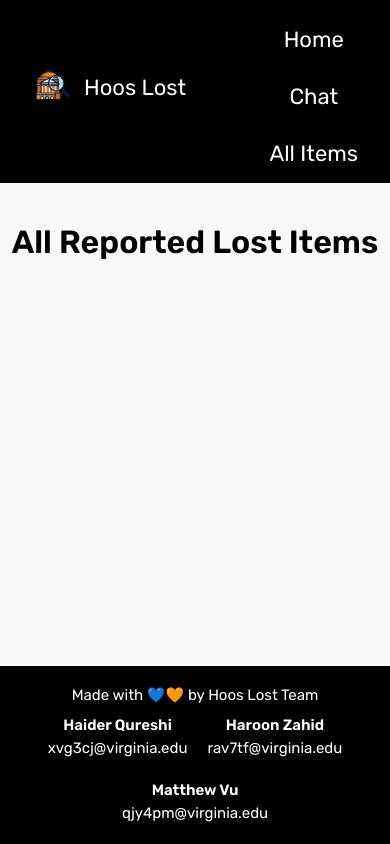
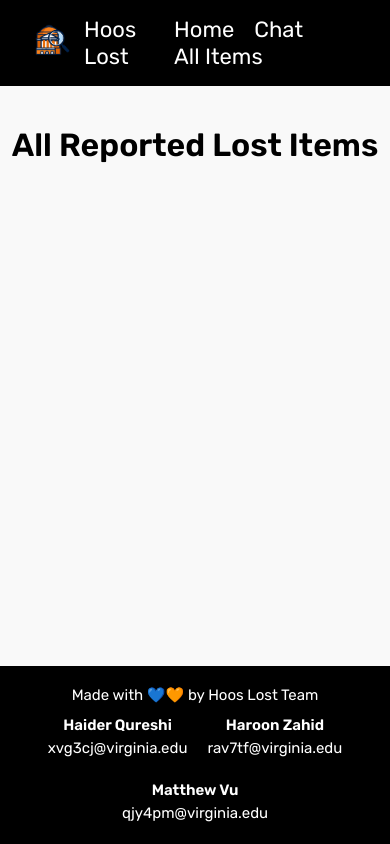
Before and after one commit to haider67795/HooHacks25, a Flask app: page /allitems.html in a window 390 px wide. Run offline with Flask 3, Linux system fonts and the light colour scheme; data that the repository does not hold is empty.

Commit message:
fixed formatting

```diff
--- a/templates/allitems.html
+++ b/templates/allitems.html
@@ -9,24 +9,13 @@
   <link rel="icon" href="../media/tab_icon.png" type="image/png">
 
   <style>
-    /* General Styles */
     body {
       font-family: 'Rubik', sans-serif;
       background-color: #f9f9f9;
       color: #000000;
       margin: 0;
-      display: flex;
-      flex-direction: column;
-      min-height: 100vh;
     }
 
-    .main-wrapper {
-      display: flex;
-      flex-direction: column;
-      flex-grow: 1;
-    }
-
-    /* Navigation Styles */
     nav {
       background-color: #000;
       color: white;
@@ -35,46 +24,43 @@
       display: flex;
       align-items: center;
       justify-content: space-between;
-      flex-wrap: wrap;
     }
 
     .nav-left {
       display: flex;
       align-items: center;
-      margin-bottom: 8px;
+      margin-bottom: 0px;
+
+
     }
 
     .nav-left img {
       height: 40px;
       margin-right: 12px;
     }
-
     .nav-links {
             display: flex;
-      gap: 20px;
             flex-wrap: wrap;
       }
 
     .nav-links a {
       color: white;
+      margin-left: 20px;
       text-decoration: none;
       font-weight: 500;
     }
 
-    /* Page Header */
     h1 {
       text-align: center;
       margin-top: 40px;
     }
 
-    /* Card Container */
     .card-container {
       display: flex;
       flex-wrap: wrap;
       gap: 20px;
       justify-content: center;
       padding: 20px;
-      flex-grow: 1;
     }
 
     .card {
@@ -120,15 +106,49 @@
       font-size: 14px;
     }
 
-    /* Footer Styles */
+    html, body {
+  height: 100%;
+  margin: 0;
+}
+
+.page-wrapper {
+  min-height: calc(100vh - 100px);
+  display: flex;
+  flex-direction: column;
+}
+
+.card-container {
+  flex-grow: 1;
+}
+
+html, body {
+  height: 100%;
+  margin: 0;
+  padding: 0;
+}
+
+.page-wrapper {
+  min-height: 100vh;
+  display: flex;
+  flex-direction: column;
+}
+
+header, main {
+  width: 100%;
+}
+
+.content {
+  flex: 1;
+}
+
 footer {
   background-color: #000;
   color: white;
   padding: 20px;
   text-align: center;
   font-size: 15px;
-      margin-top: auto;
 }
+
 
 footer .contacts {
   display: flex;
@@ -141,35 +161,11 @@
 footer .contacts div {
   line-height: 1.5;
 }
-
-    /* Responsive Styles */
-    @media screen and (max-width: 768px) {
-      .card-container {
-        gap: 15px;
-        flex-direction: column;
-      }
-
-      .nav-links {
-        flex-direction: column;
-        align-items: center;
-      }
-
-      .nav-links a {
-        margin-left: 0;
-        margin-top: 10px;
-      }
-
-      .card {
-        width: 100%;
-        max-width: 400px;
-      }
-    }
   </style>
 </head>
 
 <body>
-  <div class="main-wrapper">
-    <header>
+    <div class="page-wrapper">
       <nav>
         <div class="nav-left">
             <a href="/">
@@ -186,7 +182,7 @@
         <h1>All Reported Lost Items</h1>
       </header>
 
-    <main>
+      <main class="content">
         <div class="card-container" id="all-items-container"></div>
       </main>
 
@@ -199,6 +195,7 @@
         </div>
       </footer>
     </div>
+  </body>
 
   <script>
     // Function to fetch top items based on limit
@@ -246,7 +243,8 @@
              <div class="card-content">
                  <h3>${item.description}</h3>
                  <p><strong>Location:</strong> ${item.location}</p>
-            <button class="seen-button">Seen</button>
+                 <p>${item.description}</p>
+                 <button class="seen-button" data-id="${item.id}">Seen</button>
              </div>`;
 
         itemList.appendChild(card);
@@ -266,6 +264,7 @@
       })
         .then(response => response.json())
         .then(data => {
+          alert('Item removed from the database!');
           fetchTopItems(-1);  // Fetch all items after removal
         })
         .catch(error => {
@@ -279,5 +278,4 @@
     };
   </script>
 </body>
-
 </html>
--- a/templates/chatbox.html
+++ b/templates/chatbox.html
@@ -42,7 +42,7 @@
         .nav-left {
             display: flex;
             align-items: center;
-            margin-bottom: 8px;
+            margin-bottom: 0px;
         }
 
         .nav-left img {
```
Also changed, not shown: templates/index.html (+11 -7 lines). Lines whose indentation alone changed are shown as unchanged.
